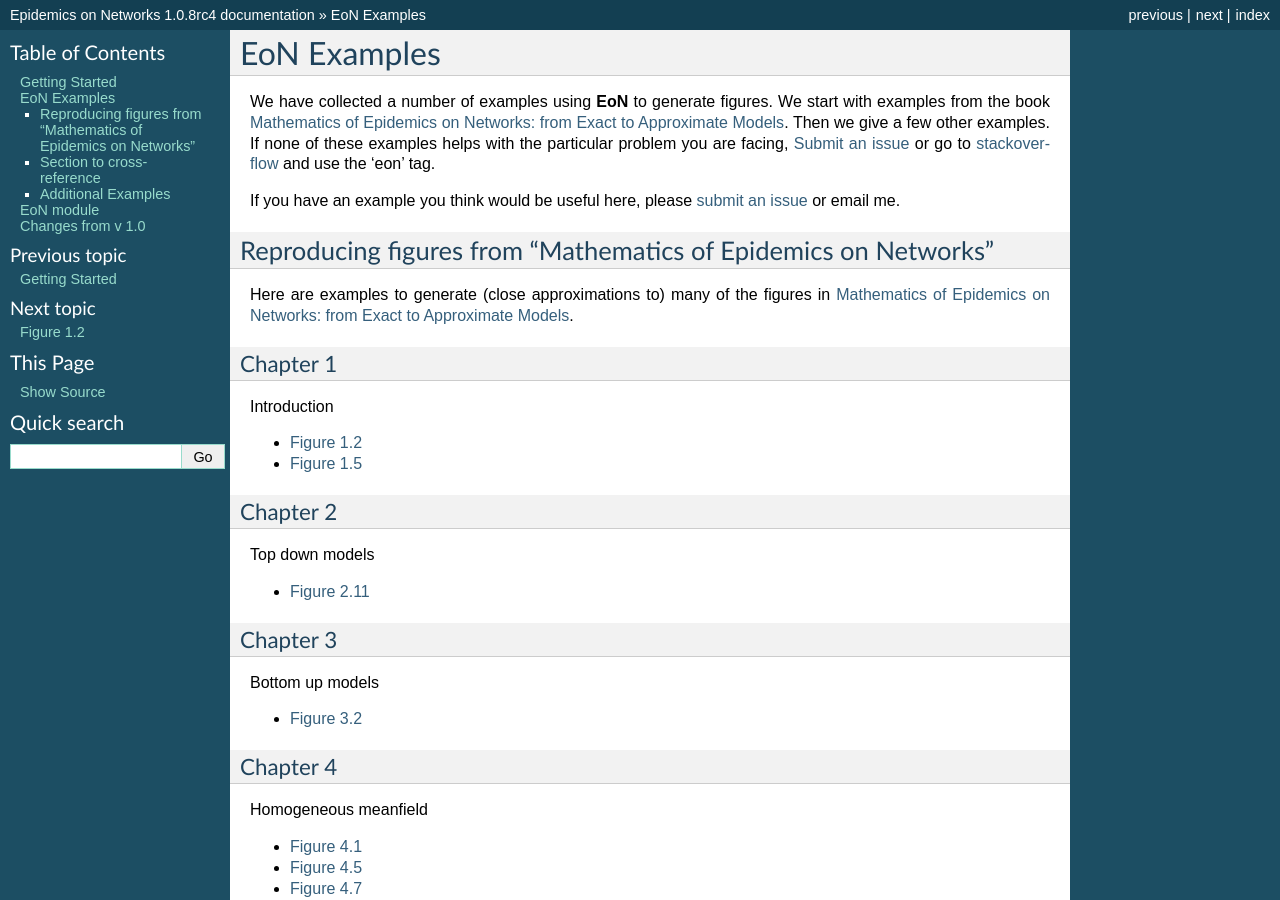
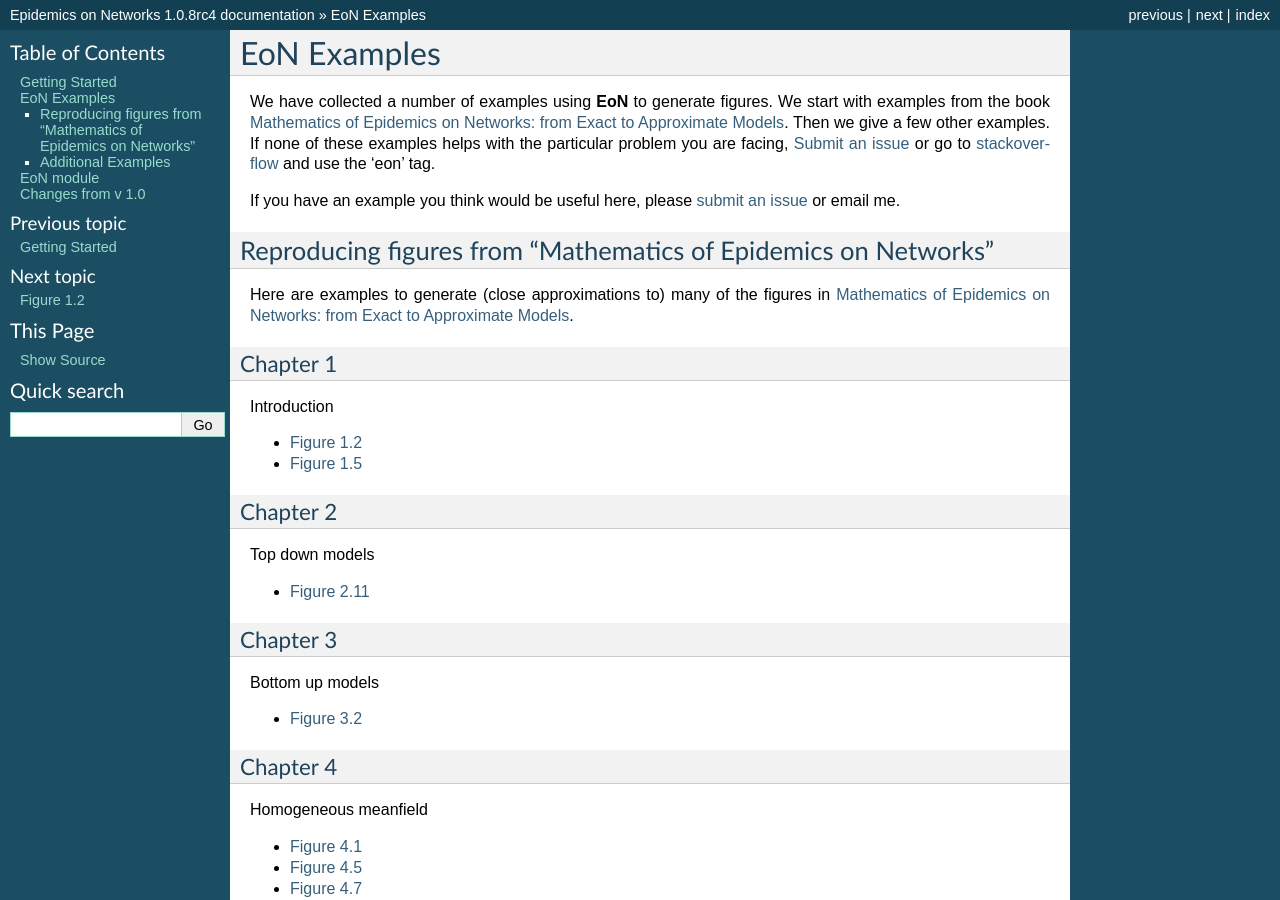
Before and after one commit to springer-math/Mathematics-of-Epidemics-on-Networks, a Sphinx documentation site: the page built from docs/Examples.rst, in a window 1280 px wide and 900 px high. Built offline with Sphinx 7.4.7, drawn with Linux system fonts in a browser that asks for light colours; some of the changed text lies outside the part shown.

Commit message:
Minor documentation correction

```diff
--- a/docs/Examples.rst
+++ b/docs/Examples.rst
@@ -128,9 +128,6 @@
    Figure 9.5 <examples/fig9p5.rst>
 
 
-Section to cross-reference
---------------------------
-
 
 Additional Examples
 -------------------
```
